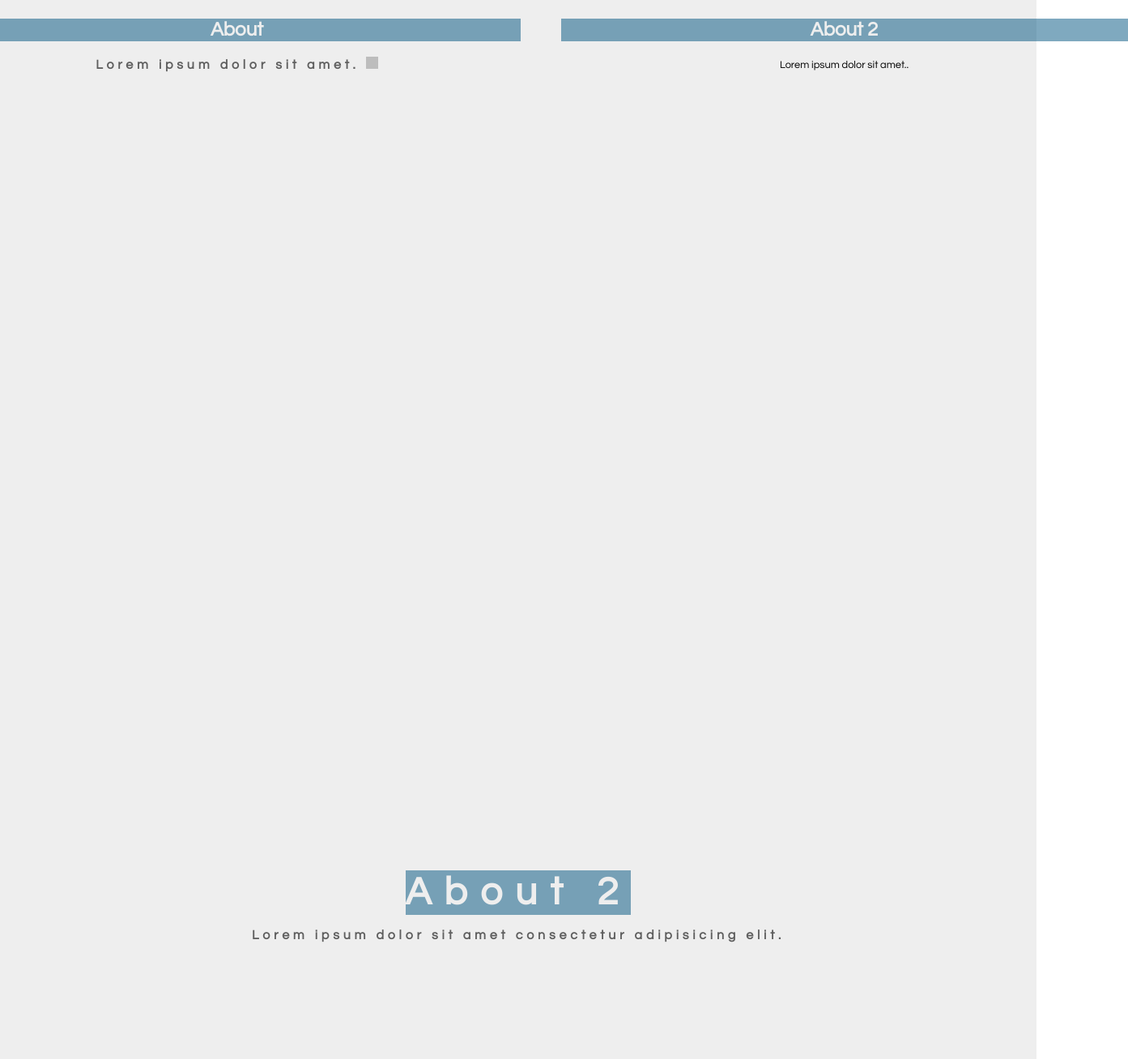
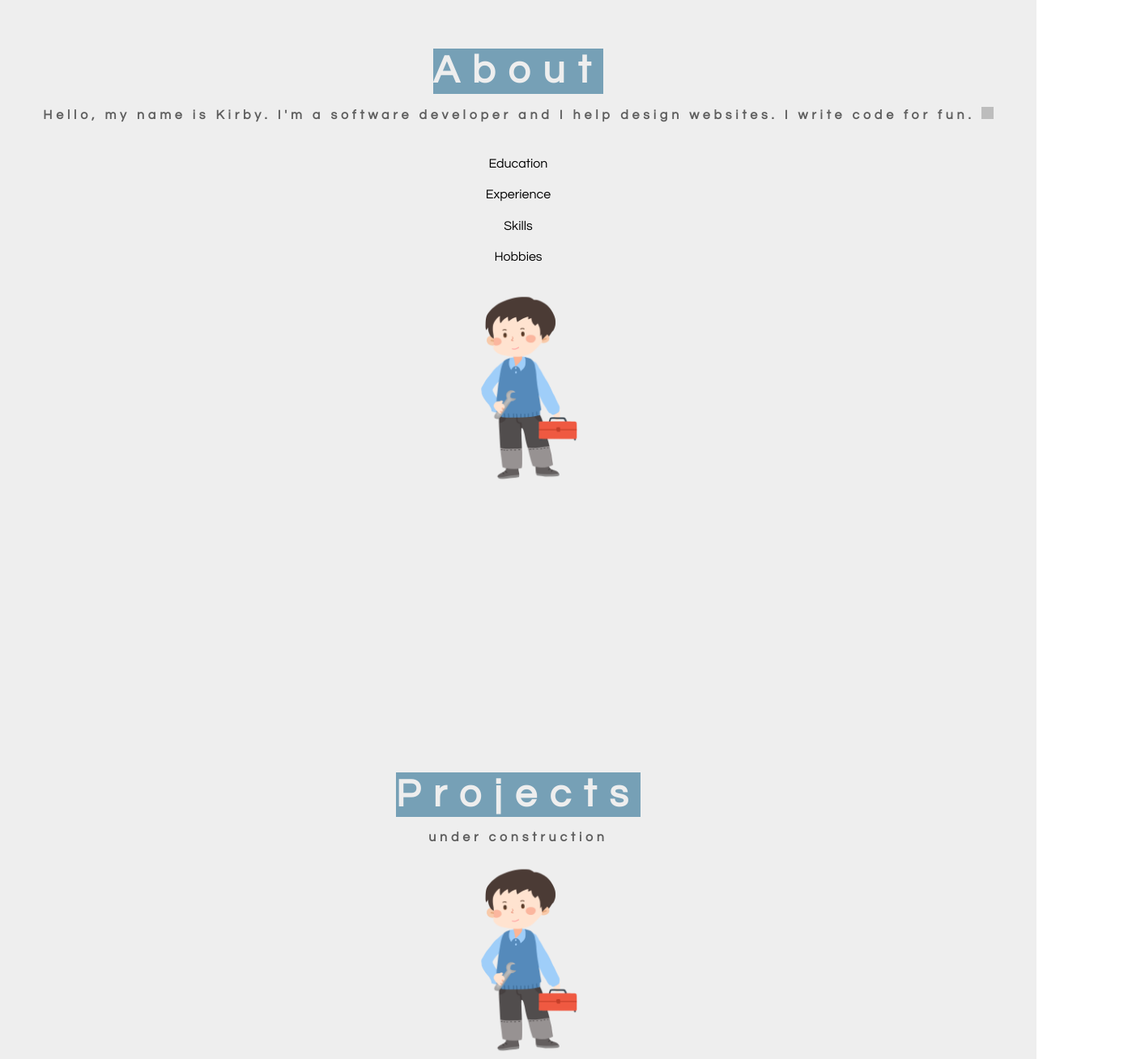
Before and after one commit to limkxrby/Portfolio, a plain HTML site: page index.html in a window 1280 px wide. Shown: the part 872-2180 px from the top of the page at 81% size, 1393 px wide, since content can reach past the window. Drawn offline with nearby package versions, Linux system fonts and the light colour scheme; grey boxes are pictures that could not be loaded.

Commit message:
updated about section

```diff
--- a/assets/css/style.css
+++ b/assets/css/style.css
@@ -111,6 +111,17 @@ color: #eee;
   }
 }
 
+/******** Drop Down *********/
+
+.drop-down {
+  padding: 10px;
+  cursor: pointer;
+}
+.hidden {
+  margin-top: 15px;
+  display: none;
+}
+
 
 /*** Typing Animation ***/
 
@@ -175,6 +186,7 @@ color: #eee;
   }
 }
 
+/* ABOUT SECTION */
 
 .container {
   justify-content: left;
@@ -254,6 +266,6 @@ ul.social-icons {
 .fa-github:hover {
  /* color: #5a32a3; */
  color: #FFF;
-  background-color:  hsla(200, 100%, 25%, 0.5);;
+  background-color:  hsla(200, 100%, 25%, 0.5);
 
 }
--- a/assets/js/script.js
+++ b/assets/js/script.js
@@ -88,3 +88,14 @@ $(document).ready(() => {
 	  setTimeout(() => typingElement.addClass('animate'), 1);
 	})
   });
+
+
+/************ DROP DOWN ************/
+
+$(document).ready(function(){
+
+  $('.drop-down').on('click', function(e){
+    $(this).find('.hidden').slideToggle();
+    $('.drop-down').not(this).find('.hidden').slideUp();
+  });
+});
--- a/index.html
+++ b/index.html
@@ -42,31 +42,56 @@
   <!-- Main -->
   <main class="et-main">
     <section class="et-slide" id="tab-about">
-     <section class="container"><div class="left-grid">
-      <h2>About</h2>
-      <h3>Lorem ipsum dolor sit amet. <img src="https://raw.githubusercontent.com/isocpp/logos/master/cpp_logo.png" alt="C++" style="width: 15px; height: 15px">
+
+      <h1>About</h1>
+
+      <h3>Hello, my name is Kirby. I'm a software developer and I help design websites. I write code for fun. <img src="https://raw.githubusercontent.com/isocpp/logos/master/cpp_logo.png" alt="C++" style="width: 15px; height: 15px">
       </h3>
-      </div>
-      <div class="right-grid">
-        <h2>About 2</h2>
-     <p>  Lorem ipsum dolor sit amet..
-    </p>
-      </div>
-    </section>
+      <ul>
+        <li class="drop-down">
+          Education
+          <p class="hidden">
+            Computer Programmer
+            Seneca College Toronto
+            2018-2020
+          </p>
+        </li>
+        <li class="drop-down">
+          Experience
+          <p class="hidden">some text</p>
+        </li>
+        <li class="drop-down">
+          Skills
+          <p class="hidden">some text</p>
+        </li>
+        <li class="drop-down">
+          Hobbies
+          <p class="hidden">some text</p>
+        </li>
+      </ul>
+      <img src="./images/maintenance.png" alt="maintenance" style="max-width: 20%; height: auto;">
+
+
+
+
+
   </section>
 
     <section class="et-slide" id="tab-project">
-      <h1>About 2</h1>
-      <h3>Lorem ipsum dolor sit amet consectetur adipisicing elit. </h3>
+      <h1>Projects</h1>
+      <h3>under construction</h3>
+      <img src="./images/maintenance.png" alt="maintenance" style="max-width: 20%; height: auto;">
     </section>
 
     <section class="et-slide" id="tab-contact">
       <h1>Contact</h1>
-      <h3>something about react</h3>
+      <h3>under construction</h3>
+      <img src="./images/maintenance.png" alt="maintenance" style="max-width: 20%; height: auto;">
     </section>
     <section class="et-slide" id="tab-other">
       <h1>Other</h1>
-      <h3>something about other</h3>
+      <h3>under construction</h3>
+      <img src="./images/maintenance.png" alt="maintenance" style="max-width: 20%; height: auto;">
 
     </section>
   </main>
```
Also changed, not shown: images/maintenance.png (added).
